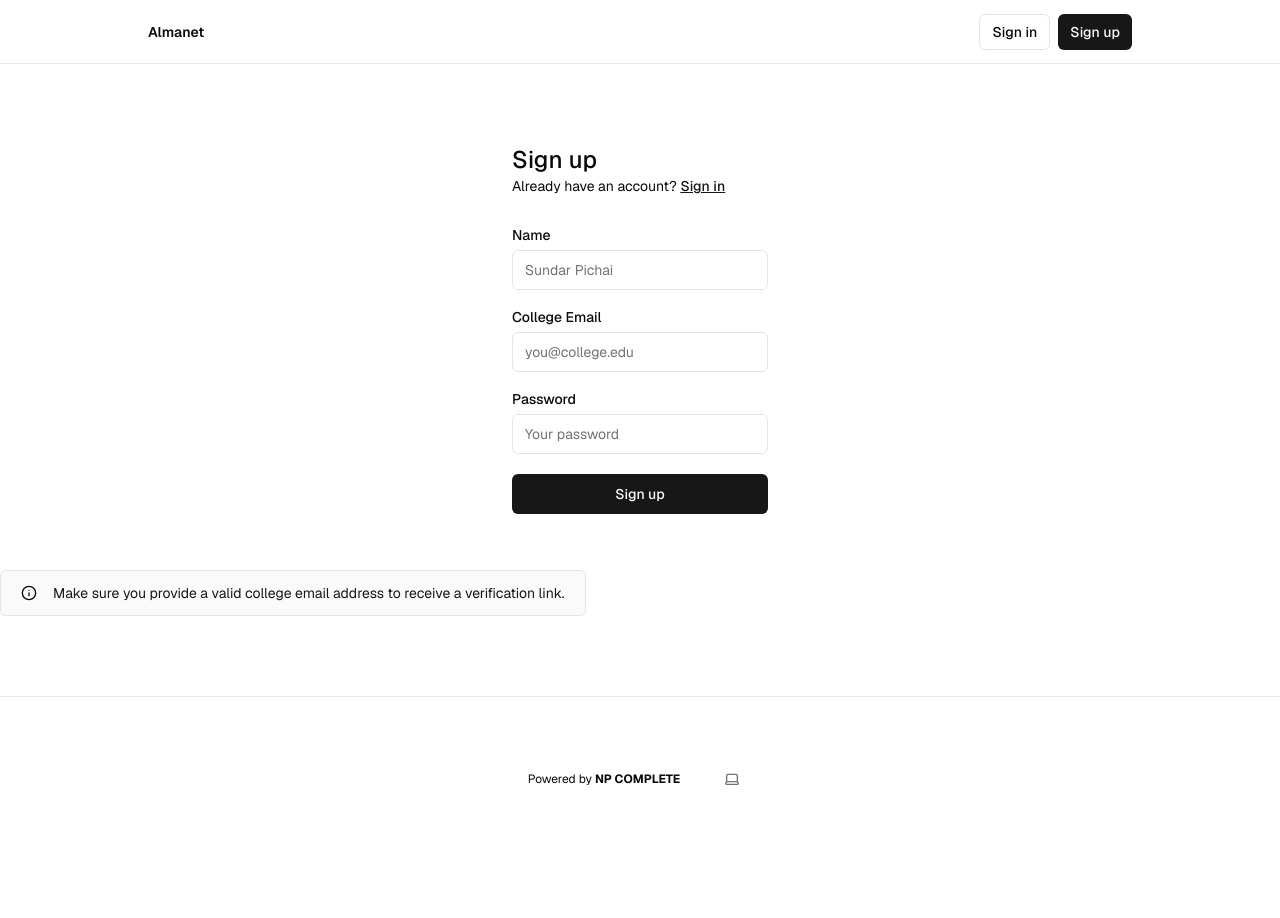
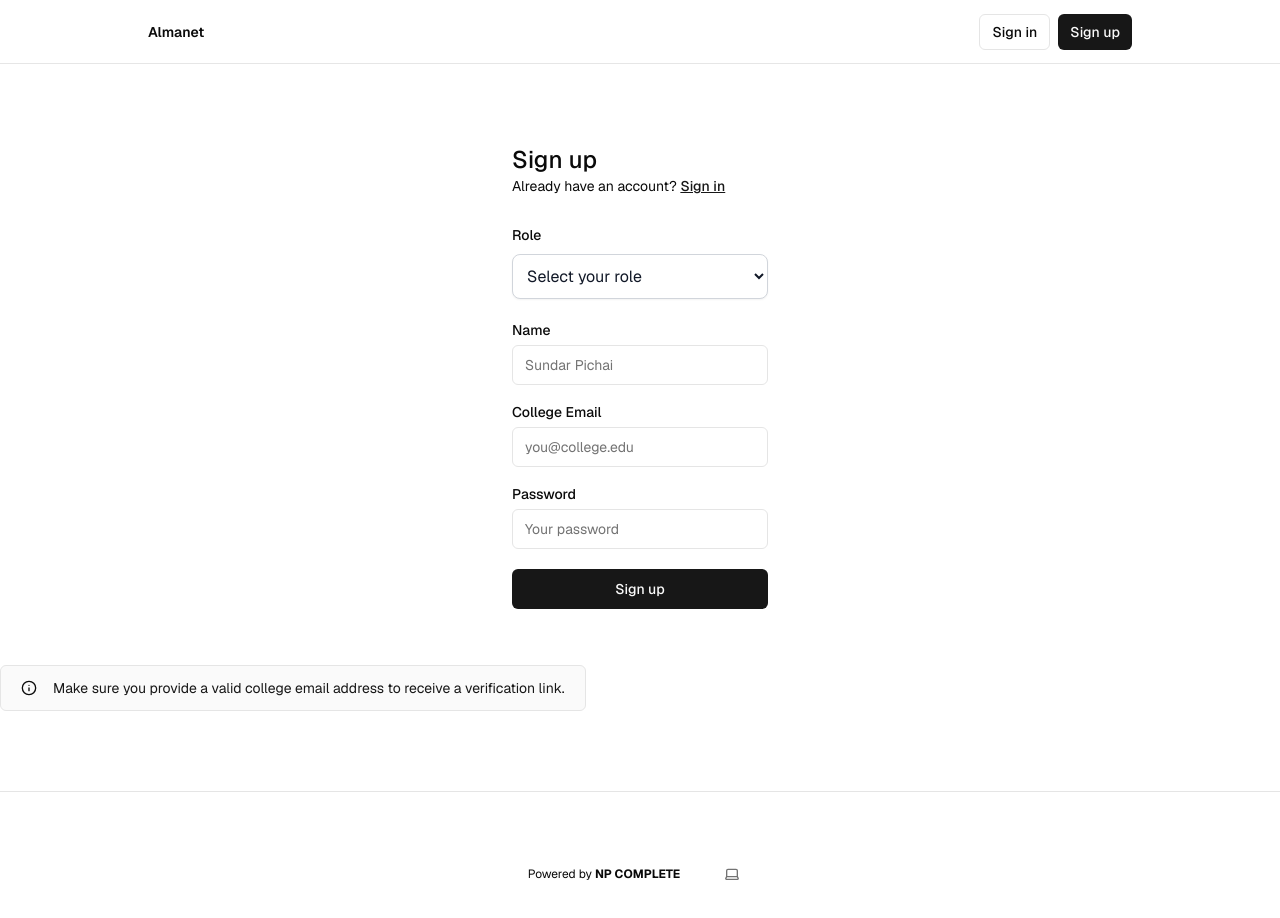
Before and after one commit to sumitbhuia/alma_net, a Next.js app: page /sign-up in a window 1280 px wide. Shown: the top 918 px of the page. Before the commit the page ends 861 px from the top, so only its background shows below. Built offline with nearby package versions, Linux system fonts and the light colour scheme; no server answers.

Commit message:
Added signup_role_coonected_to_db

```diff
--- a/app/(auth-pages)/sign-up/page.tsx
+++ b/app/(auth-pages)/sign-up/page.tsx
@@ -26,6 +26,16 @@ export default function Signup({ searchParams }: { searchParams: Message }) {
           </Link>
         </p>
         <div className="flex flex-col gap-2 [&>input]:mb-3 mt-8">
+        <Label htmlFor="role">Role</Label>
+            <select
+              name="role"
+              required
+              className="block w-full p-2.5 mt-1 mb-4 text-gray-900 bg-white border border-gray-300 rounded-lg shadow-sm focus:outline-none focus:ring-2 focus:ring-blue-500"
+            >
+              <option value="" disabled selected>Select your role</option>
+              <option value="student">Student</option>
+              <option value="alumni">Alumni</option>
+            </select>
           <Label htmlFor="username">Name</Label>
           <Input name="username" placeholder="Sundar Pichai" required />
           <Label htmlFor="email">College Email</Label>
--- a/app/actions.ts
+++ b/app/actions.ts
@@ -36,6 +36,7 @@ export const signUpAction = async (formData: FormData) => {
   const email = formData.get("email")?.toString();
   const password = formData.get("password")?.toString();
   const username = formData.get("username")?.toString();
+  const userRole = formData.get("role")?.toString();
   const supabase = createClient();
   const origin = headers().get("origin");
   const isValidEmail = await validCollegeEmail(email);
@@ -45,16 +46,13 @@ export const signUpAction = async (formData: FormData) => {
     return encodedRedirect("error", "/sign-up", "Invalid college email");
   }
 
-  if (!email || !password || !username) {
-    return { error: "Email and password are required" };
+  if (!email || !password || !username || !userRole) {
+    return { error: "Email, password, username and role are required" };
   }
 
-  const { error } = await supabase.auth.signUp({
+  const { data: authData, error: authError } = await supabase.auth.signUp({
     email,
     password,
-    // # TODO add username to send to db
-
-
     options: {
       data: { displayName : username },
       emailRedirectTo: `${origin}/auth/callback`,
@@ -62,17 +60,26 @@ export const signUpAction = async (formData: FormData) => {
     },
   });
 
+  if (authError) {
+    return encodedRedirect("error", "/sign-up", authError.message);
+  }
 
-  const { data } = await supabase.auth.updateUser({
-    data: { display_name: username}
-  });
+  const userId = authData.user?.id;
 
-
+  if (userId) {
+    const { error } = await supabase
+      .from('profiles')
+      .update({
+        user_role: userRole,
+      })
+      .eq('id', userId)
+      .select();
 
   if (error) {
-    return encodedRedirect("error", "/sign-up", error.message);
+    console.log("Error updating profile:", error.message);
+    return encodedRedirect("error", "/sign-up", "Failed to update profile");
   }
-
+  }
   return encodedRedirect(
     "success",
     "/sign-up",
```
Also changed, not shown: 1 other file (tests, documents, lock files or other folders).
